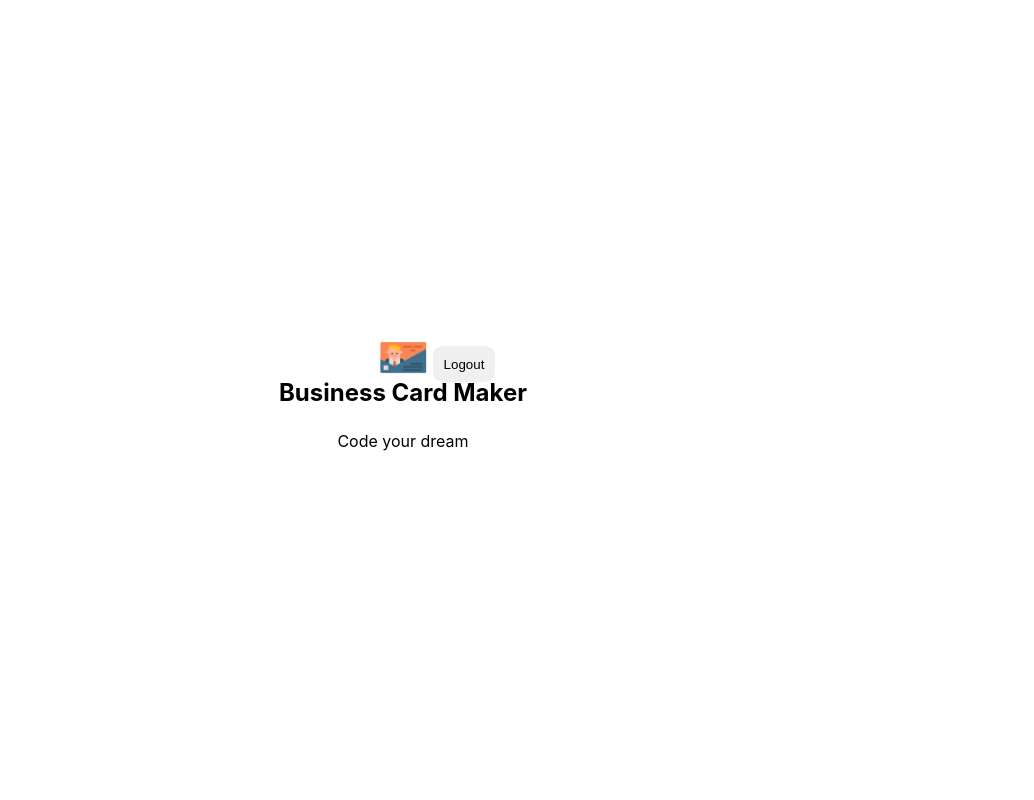
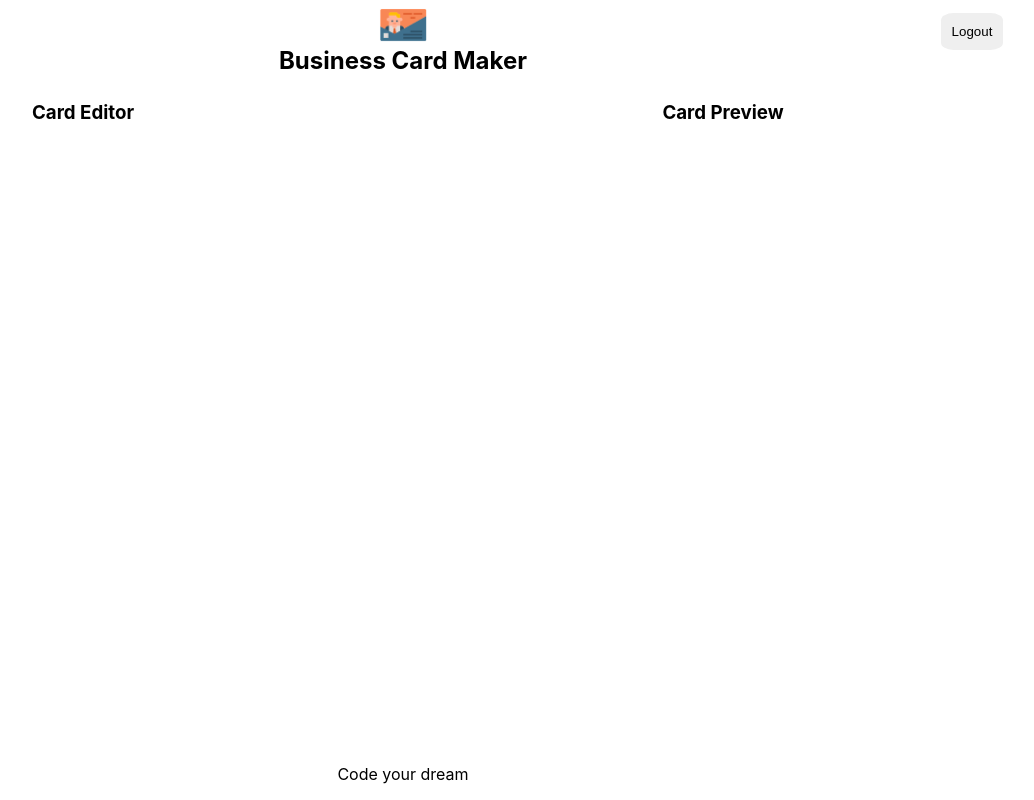
Before and after one commit to signalzero96/card_maker, a React (Create React App) app: page /maker in a window 1280 px wide. Shown: the whole page, without its empty margins (237-1271 px from the left). Built offline with nearby package versions, Linux system fonts and the light colour scheme; no server answers; sample sign-in values are in the browser's storage.

Commit message:
add editor & preview layout

```diff
--- /dev/null
+++ b/src/component/editor/editor.jsx
@@ -0,0 +1,10 @@
+import React from 'react';
+import styles from './editor.module.css';
+
+const Editor = (props) => (
+  <section className={styles.editor}>
+    <h1 className={styles.title}> Card Editor</h1>
+  </section>
+);
+
+export default Editor;
--- /dev/null
+++ b/src/component/editor/editor.module.css
@@ -0,0 +1,12 @@
+@value makerGreen from '../../common/colors.css';
+
+.editor {
+  flex-basis: 50%;
+}
+
+.title {
+  width: 100%;
+  text-align: center;
+  margin-bottom: 1em;
+  color: makerGreen;
+}
--- a/src/component/maker/maker.jsx
+++ b/src/component/maker/maker.jsx
@@ -3,6 +3,8 @@
 import styles from './maker.module.css';
 import Header from '../header/header';
 import Footer from '../footer/footer';
+import Editor from '../editor/editor';
+import Preview from '../preview/preview';
 
 const Maker = ({ authService }) => {
   const navigate = useNavigate();
@@ -20,6 +22,10 @@
   return (
     <section className={styles.maker}>
       <Header onLogout={onLogout} />
+      <div className={styles.container}>
+        <Editor />
+        <Preview />
+      </div>
       <Footer />
     </section>
   );
--- a/src/component/maker/maker.module.css
+++ b/src/component/maker/maker.module.css
@@ -0,0 +1,18 @@
+@value mediaQuery from '../../common/size.css';
+.maker {
+  width: 100%;
+  height: 100%;
+  display: flex;
+  flex-direction: column;
+}
+
+.container {
+  display: flex;
+  flex: 1;
+}
+
+@media screen and (max-width: mediaQuery) {
+  .container {
+    flex-direction: column;
+  }
+}
--- /dev/null
+++ b/src/component/preview/preview.jsx
@@ -0,0 +1,10 @@
+import React from 'react';
+import styles from './preview.module.css';
+
+const Preview = (props) => (
+  <section className={styles.preview}>
+    <h1 className={styles.title}>Card Preview</h1>
+  </section>
+);
+
+export default Preview;
--- /dev/null
+++ b/src/component/preview/preview.module.css
@@ -0,0 +1,13 @@
+@value makerGreen from '../../common/colors.css';
+
+.preview {
+  flex-basis: 50%;
+  background-color: white;
+}
+
+.title {
+  width: 100%;
+  text-align: center;
+  margin-bottom: 1em;
+  color: makerGreen;
+}
```
